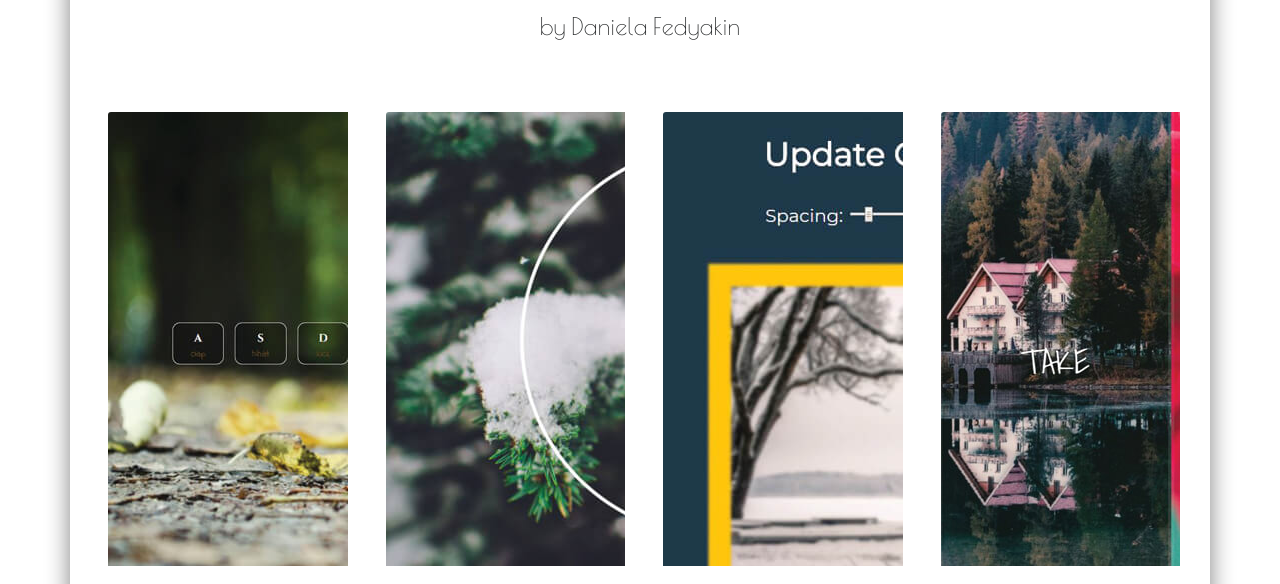
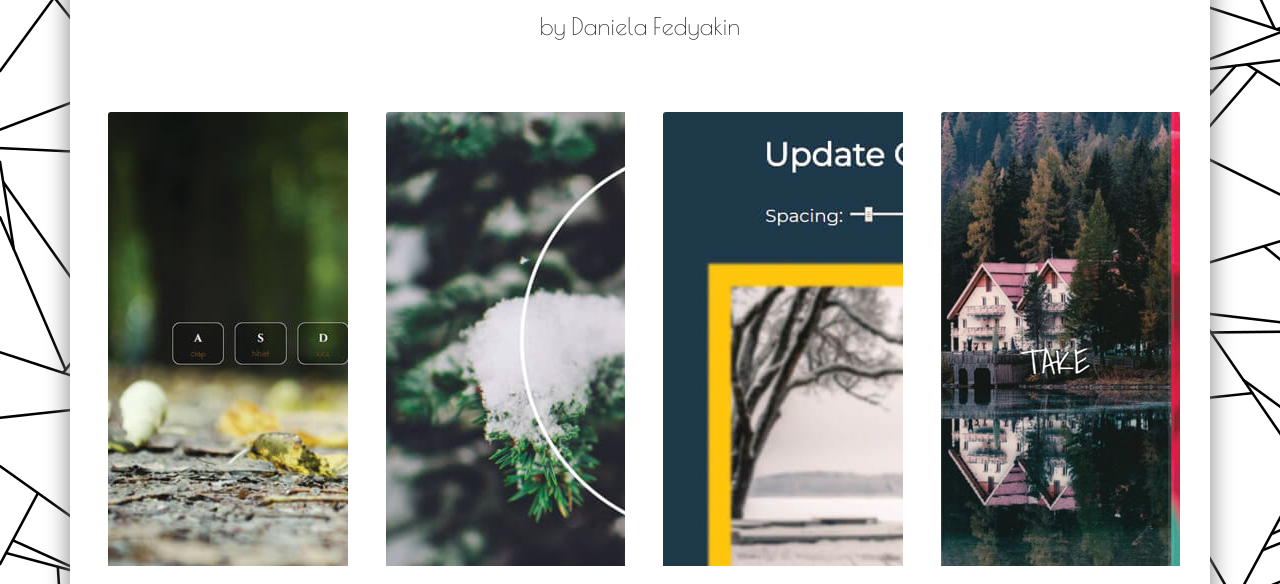
Before and after one commit to danascript/WesBos-30day-Coding-challenge, a plain HTML site: page index.html in a window 1280 px wide. Shown: the part 328-912 px from the top of the page. Drawn offline with nearby package versions, Linux system fonts and the light colour scheme.

Commit message:
Update style.css

```diff
--- a/style.css
+++ b/style.css
@@ -1,6 +1,6 @@
 body {
   font-family: 'Poiret One', cursive;
-  background-image: url('showcase photos\Main_bg.png');
+  background-image: url('showcase photos/Main_bg.png');
   background-attachment: fixed;
   background-size: fixed;
   margin-bottom: 2rem;
```
